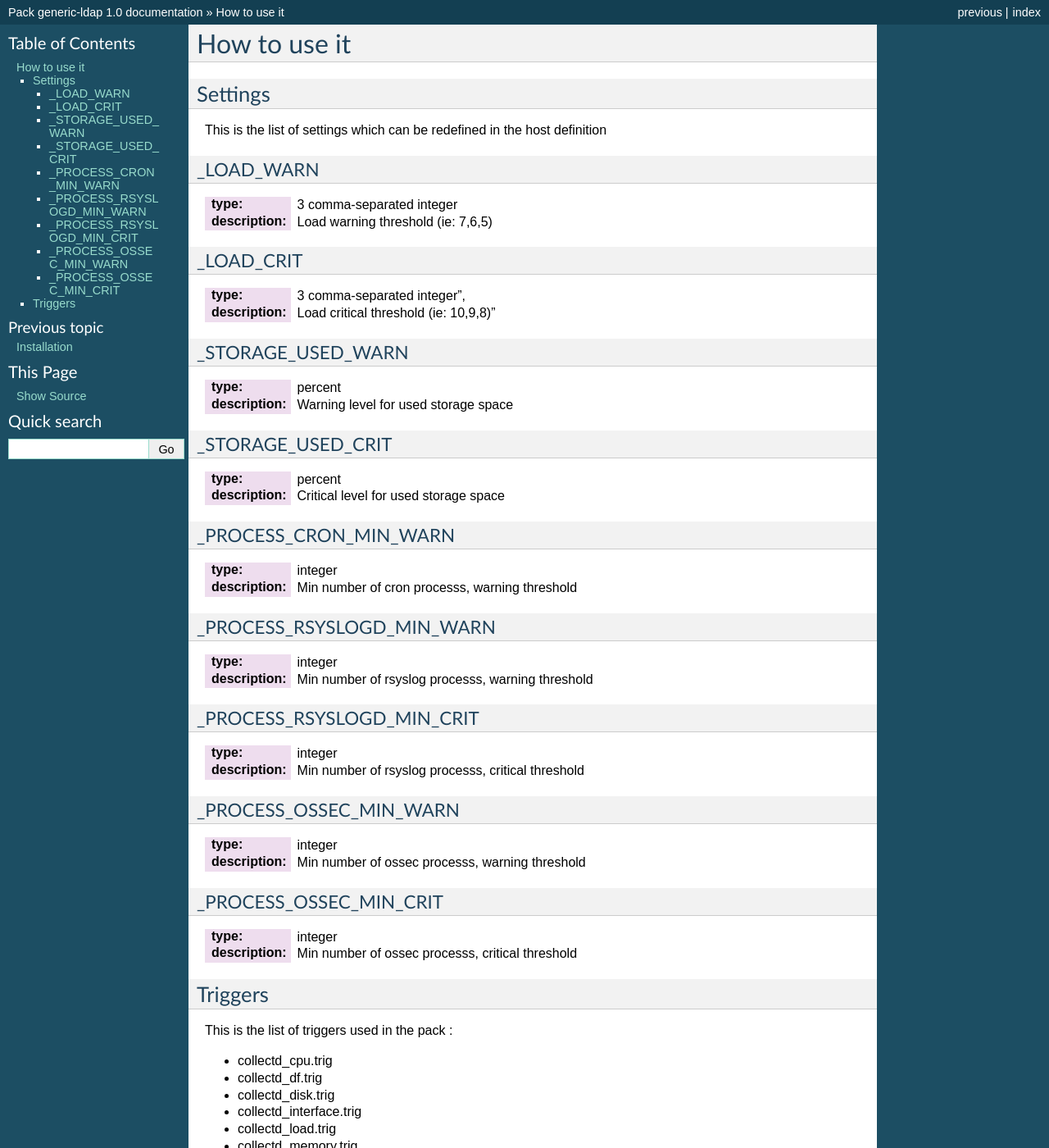
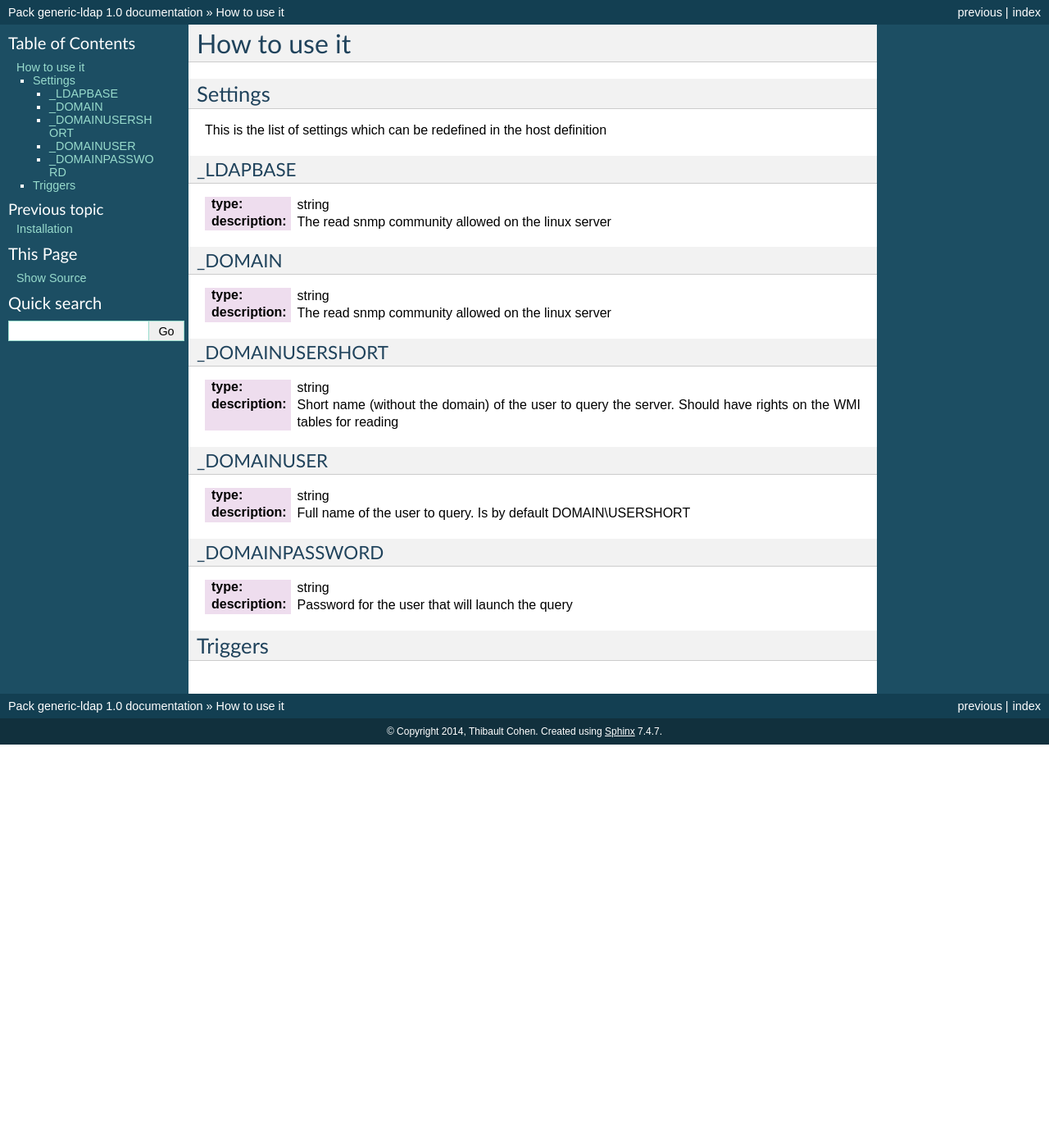
Before and after one commit to savoirfairelinux/monitoring-tools, a Sphinx documentation site: the page built from doc/source/howtouseit.rst, in a window 1280 px wide and 1400 px high. Shown: the whole window at 82% size. Built offline with Sphinx 7.4.7, drawn with Linux system fonts in a browser that asks for light colours; pages that are not in the unit, such as notebooks, are missing from menus; some of the changed text lies outside the part shown.

Commit message:
* First commit

```diff
--- a/doc/source/howtouseit.rst
+++ b/doc/source/howtouseit.rst
@@ -7,81 +7,36 @@ Settings
 
 This is the list of settings which can be redefined in the host definition
 
-_LOAD_WARN
-----------
 
-:type:              3 comma-separated integer
-:description:       Load warning threshold (ie: 7,6,5)
+_LDAPBASE
+---------
 
+:type:              string
+:description:       The read snmp community allowed on the linux server
 
-_LOAD_CRIT
-----------
+_DOMAIN
+-------
 
-:type:              3 comma-separated integer",
-:description:        Load critical threshold (ie: 10,9,8)"
+:type:              string
+:description:       The read snmp community allowed on the linux server
 
+_DOMAINUSERSHORT
+----------------
 
-_STORAGE_USED_WARN
-------------------
+:type:              string
+:description:       Short name (without the domain) of the user to query the server. Should have rights on the WMI tables for reading
 
-:type:              percent
-:description:       Warning level for used storage space
+_DOMAINUSER
+-----------
 
+:type:              string
+:description:       Full name of the user to query. Is by default DOMAIN\\USERSHORT
 
-_STORAGE_USED_CRIT
-------------------
+_DOMAINPASSWORD
+---------------
 
-:type:              percent
-:description:       Critical level for used storage space
-
-
-_PROCESS_CRON_MIN_WARN
-----------------------
-
-:type:              integer
-:description:       Min number of cron processs, warning threshold
-
-
-
-_PROCESS_RSYSLOGD_MIN_WARN
---------------------------
-
-:type:              integer
-:description:       Min number of rsyslog processs, warning threshold
-
-
-_PROCESS_RSYSLOGD_MIN_CRIT
---------------------------
-
-:type:              integer
-:description:       Min number of rsyslog processs, critical threshold
-
-
-_PROCESS_OSSEC_MIN_WARN
------------------------
-
-:type:              integer
-:description:       Min number of ossec processs, warning threshold
-
-
-_PROCESS_OSSEC_MIN_CRIT
------------------------
-
-:type:              integer
-:description:       Min number of ossec processs, critical threshold
-
+:type:              string
+:description:       Password for the user that will launch the query
 
 Triggers
 ~~~~~~~~
-
-This is the list of triggers used in the pack :
-
-* collectd_cpu.trig
-* collectd_df.trig
-* collectd_disk.trig
-* collectd_interface.trig
-* collectd_load.trig
-* collectd_memory.trig
-* collectd_processes.trig
-* collectd_swap.trig
-* collectd_users.trig
```
Also changed, not shown: 10 other files.
